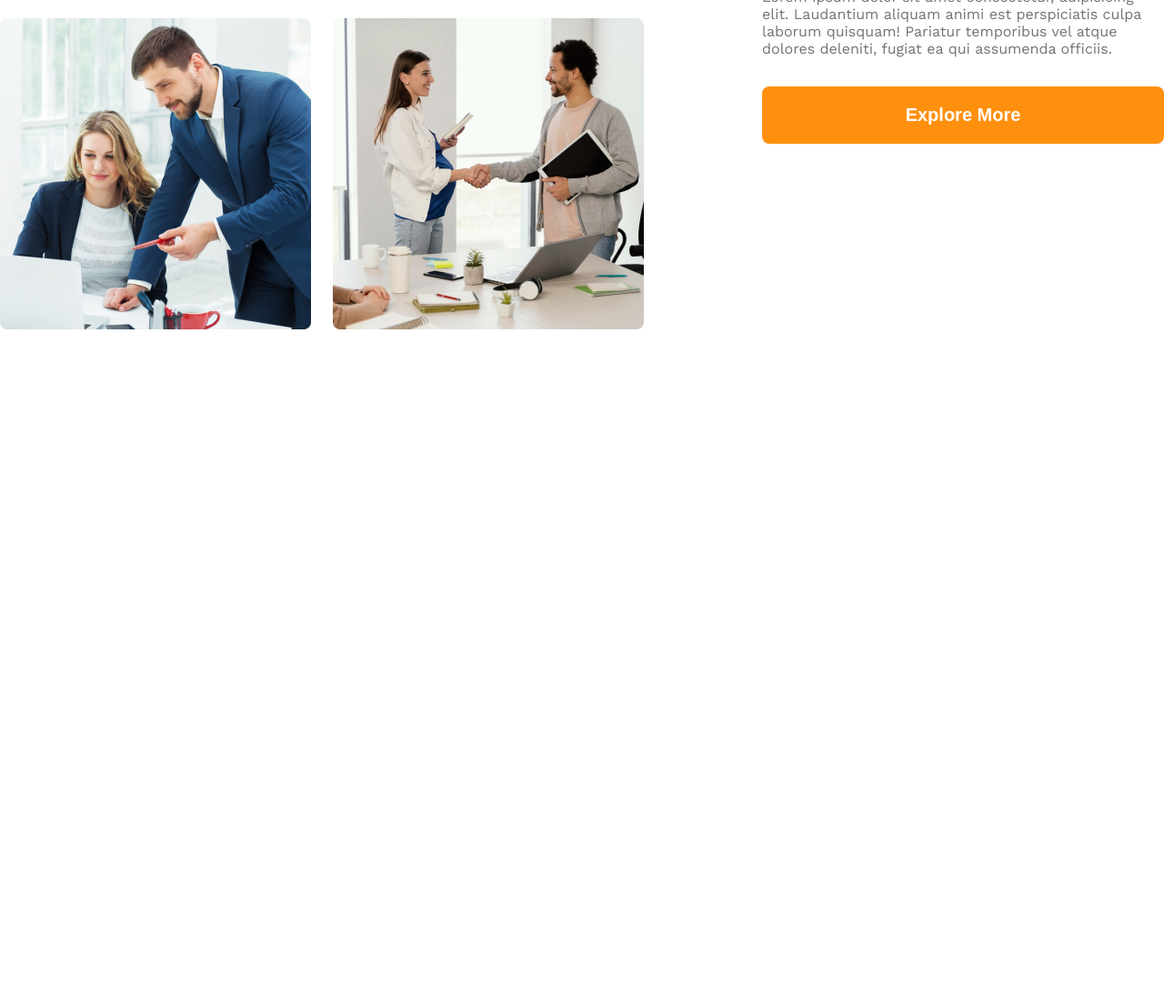
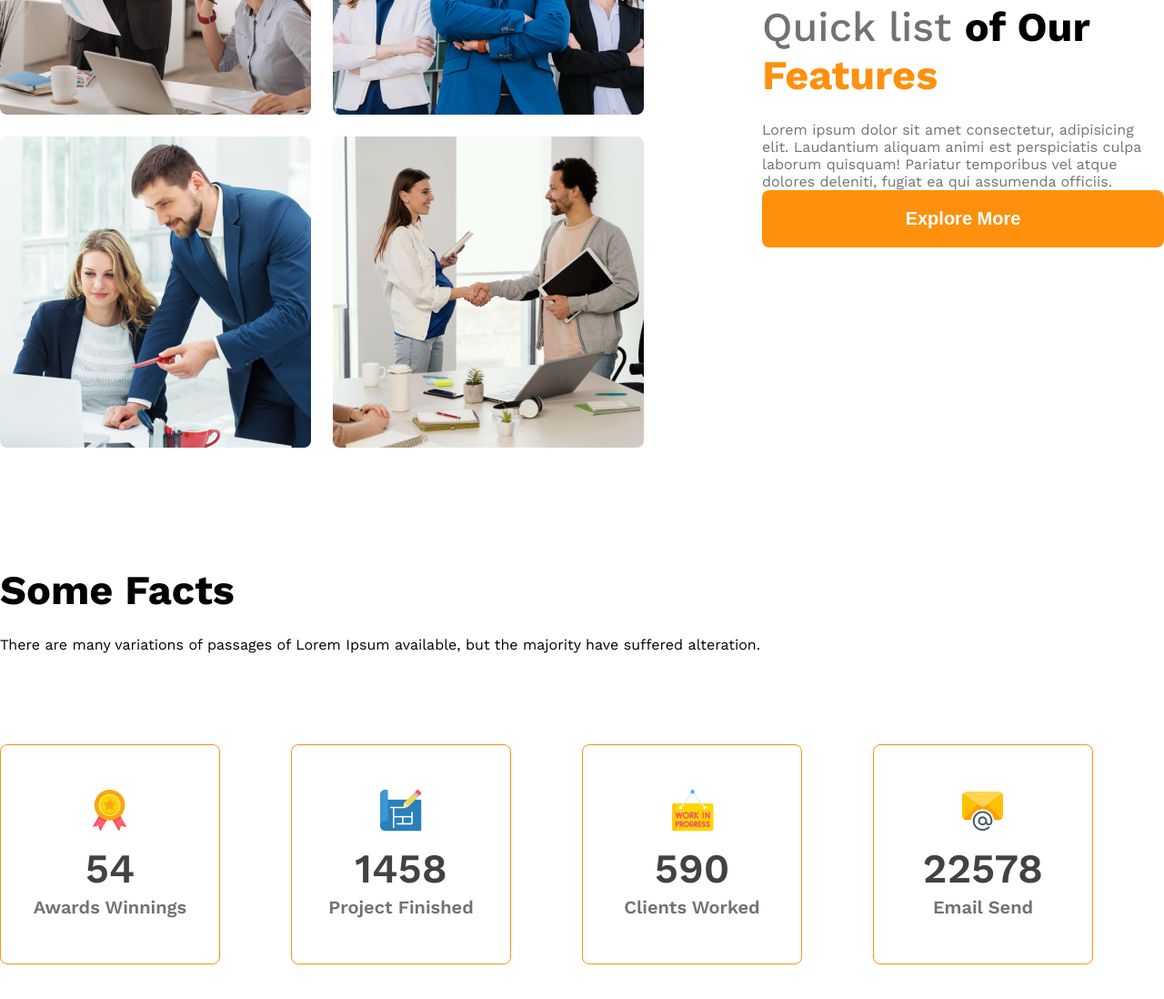
Before and after one commit to sohagmn/g3-architects-website, a plain HTML site: page index.html in a window 1280 px wide. Shown: the part 1328-2426 px from the top of the page at 91% size. Before the commit the page ends 1690 px from the top, so only its background shows below. Drawn offline with nearby package versions, Linux system fonts and the light colour scheme.

Commit message:
added section 3 and apply style on it

```diff
--- a/index.html
+++ b/index.html
@@ -27,7 +27,7 @@
                 <button class="btn-primary">Explore More</button>
             </div>
             <div class="banner-img">
-                <img class="banner-image" src="/images/banner.png" alt="">
+                <img class="banner-image" src="./images/banner.png" alt="">
             </div>
         </div>
     </header>
@@ -41,11 +41,50 @@
                 <img src="images/team4.png" alt="">
             </div>
             <div class="our-features display-flex" >
-                <h3 class="feature-title"><span class="ql text-light-gray">Quick list </span> of Our <span class="feature">Features</span></h3>
+                <h3 class="section-title"><span class="ql text-light-gray">Quick list </span> of Our <span class="feature">Features</span></h3>
                 <p class="feature-description text-light-gray">Lorem ipsum dolor sit amet consectetur, adipisicing elit. Laudantium aliquam animi est perspiciatis culpa laborum quisquam! Pariatur temporibus vel atque dolores deleniti, fugiat ea qui assumenda officiis.</p>
                 <button class="btn-primary">Explore More</button>
             </div>
         </section>
+        <!-- feature you enjoy -->
+         <section class="section2">
+
+         </section>
+         <!--facts  -->
+         <section class="section-3">
+            <h3 class="section-title">Some Facts</h3>
+            <p class="feature-description">There are many variations of passages of Lorem Ipsum available, but the majority have suffered alteration.</p>
+            <div class="fact-container">
+                <div class="fact display-flex">
+                    <div>
+                        <img src="./images/icons/ribon.png" alt="" class="fact-icon">
+                        <h3 class="fact-number">54</h3>
+                        <h5 class="fact-name">Awards Winnings</h5>
+                    </div>
+                </div>
+                <div class="fact display-flex">
+                    <div>
+                        <img src="./images/icons/projects.png" alt="" class="fact-icon">
+                        <h3 class="fact-number">1458</h3>
+                        <h5 class="fact-name">Project Finished</h5>
+                    </div>
+                </div>
+                <div class="fact display-flex">
+                    <div>
+                        <img src="./images/icons/customers.png" alt="" class="fact-icon">
+                        <h3 class="fact-number">590</h3>
+                        <h5 class="fact-name">Clients Worked</h5>
+                    </div>
+                </div>
+                <div class="fact display-flex">
+                    <div>
+                        <img src="./images/icons/email.png" alt="" class="fact-icon">
+                        <h3 class="fact-number">22578</h3>
+                        <h5 class="fact-name">Email Send</h5>
+                    </div>
+                </div>
+            </div>
+         </section>
     </main>
 
     <footer>
--- a/style/architects.css
+++ b/style/architects.css
@@ -12,6 +12,16 @@
 main{
     max-width: 1440px;
     margin: 0 auto;
+    margin-top: 130px;
+}
+.section-1{
+    margin-bottom: 130px;
+}
+/* .section-2{
+    margin-bottom: 130px;
+} */
+.section-3{
+    margin-bottom: 130px;
 }
   /* shared styles */
 .display-flex{
@@ -108,12 +118,11 @@ main{
 
 }
 
-.feature-title{
+.section-title{
     font-size: 45px;
     margin-bottom: 24px;
 }
 .feature-description{
-    margin-bottom: 32px;
 
 }
 .ql{
@@ -122,7 +131,38 @@ main{
 .feature{
     color: rgb(255, 144, 14);
 }
-
+.fact-container{
+    margin-top: 100px;
+    display: grid;
+    grid-template-columns: repeat(4, 1fr);
+}
+.fact{
+    border: 1px solid rgb(255, 144, 14);
+    border-radius: 8px;
+    margin-bottom: 30px;
+    width: 240px;
+    height: 240px;
+    justify-content: center;
+    align-items: center;
+    text-align: center;
+}
+.fact-name{
+    color: rgb(114, 114, 114);
+    font-size: 20px;
+    font-weight: 600;
+    line-height: 23px;
+    letter-spacing: 0%;
+}
+.fact-number{
+    color: rgb(66, 66, 66);
+    font-family: Work Sans;
+    font-size: 45px;
+    font-weight: 600;
+    line-height: 53px;
+    letter-spacing: 0%;
+    margin-top: 10px;
+    margin-bottom: 5px;
+}
 /* responsive media quary */
 
 @media screen and (max-width: 576px) {
@@ -131,7 +171,7 @@ main{
     }
     .team-img-container{
         grid-template-columns: repeat(1, 1fr);
-        margin-left: 20px;
+        margin: 0 auto;
     }
     .our-features{
         margin: 20px;
```
